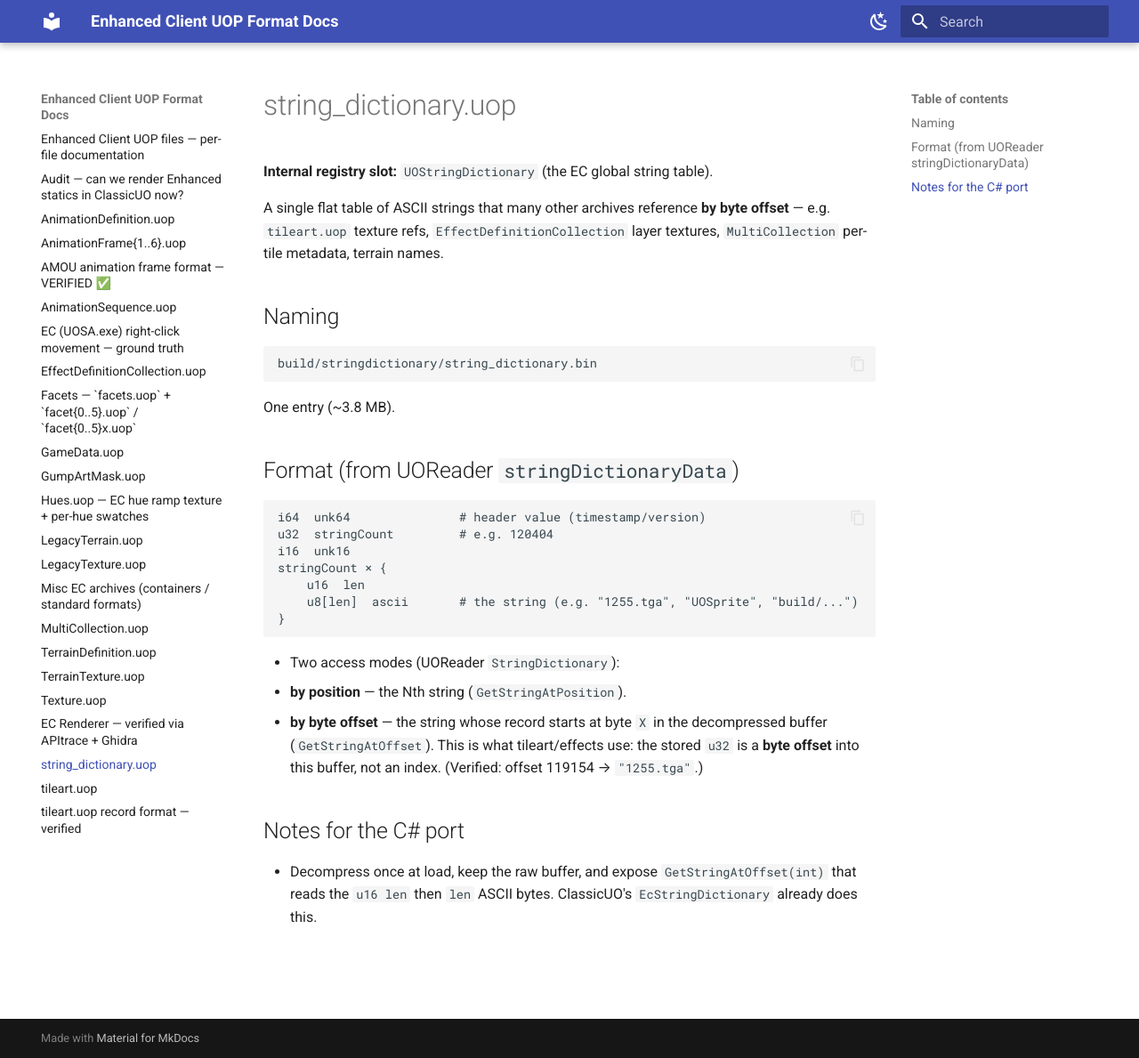
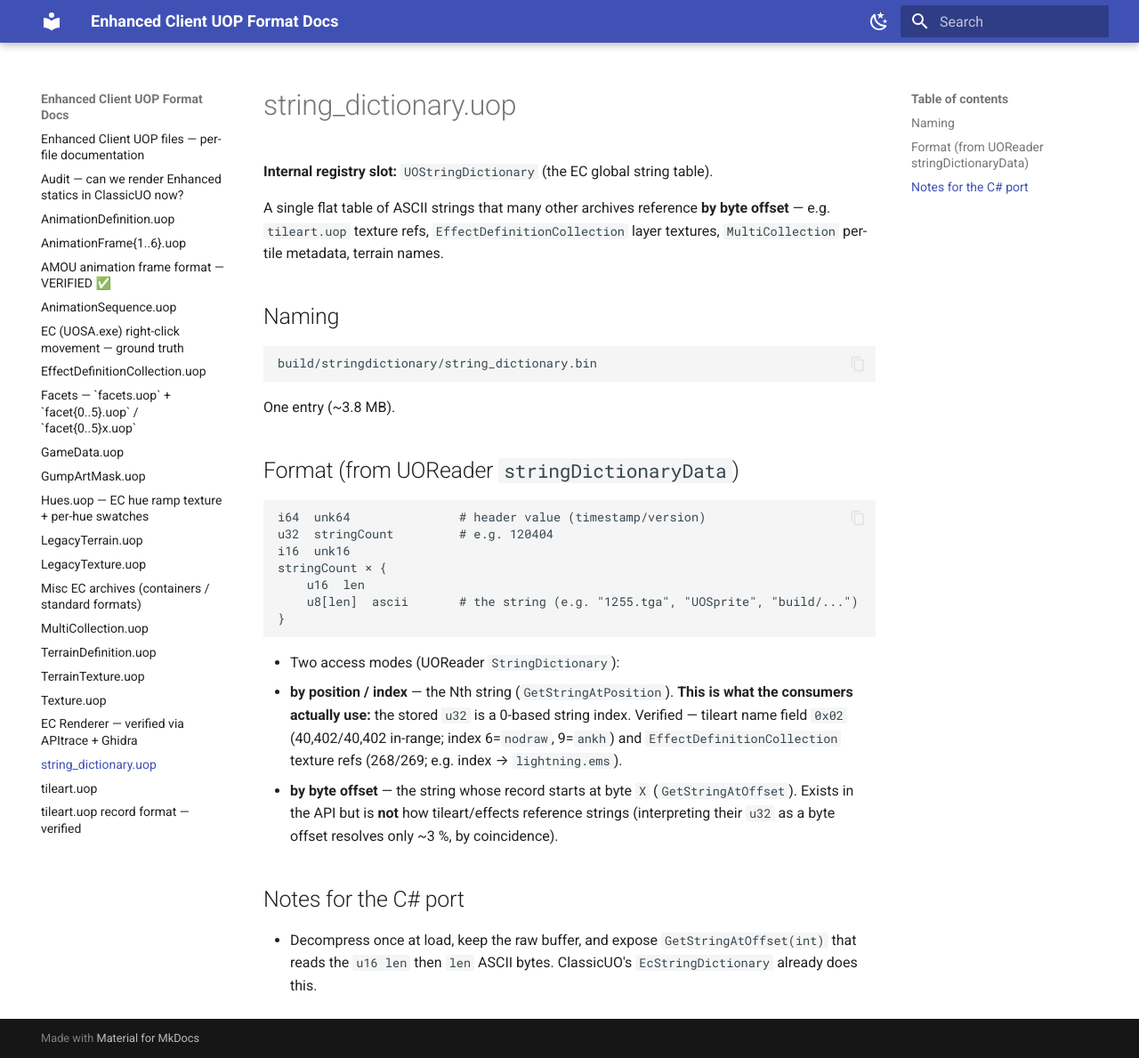
Before and after one commit to KonssnoK/UO-unity_playground, an MkDocs documentation site: the page built from docs/string_dictionary.md, in a window 1280 px wide and 1189 px high. Shown: the whole window at 89% size. Built offline with MkDocs 1.6.1 and Material for MkDocs 9.7.7, drawn with Linux system fonts in a browser that asks for light colours.

Commit message:
[docs] Fix string-dictionary refs: INDEX not byte offset
Validated: tileart name field 0x02 and EffectDefinitionCollection texture
refs are string-dictionary INDICES (GetStringAtPosition), not byte offsets.
- tileart 0x02: 40402/40402 in-range as index (6=nodraw, 9=ankh); only
  1080 as byte offset (coincidence).
- EffectDef: 268/269 as index -> .ems/.nif effect names; the earlier
  "offset 119154 -> 1255.tga" was a coincidental byte-offset hit.
Also validated 0x18 OldId: 100% of 2432 remapped values are valid CC tile ids.

````diff
--- a/docs/string_dictionary.md
+++ b/docs/string_dictionary.md
@@ -27,11 +27,15 @@ stringCount × {
 ```
 
 - Two access modes (UOReader `StringDictionary`):
-  - **by position** — the Nth string (`GetStringAtPosition`).
-  - **by byte offset** — the string whose record starts at byte `X` in the
-    decompressed buffer (`GetStringAtOffset`). This is what tileart/effects use:
-    the stored `u32` is a **byte offset** into this buffer, not an index.
-    (Verified: offset 119154 → `"1255.tga"`.)
+  - **by position / index** — the Nth string (`GetStringAtPosition`). **This is
+    what the consumers actually use:** the stored `u32` is a 0-based string
+    index. Verified — tileart name field `0x02` (40,402/40,402 in-range; index
+    6=`nodraw`, 9=`ankh`) and `EffectDefinitionCollection` texture refs
+    (268/269; e.g. index → `lightning.ems`).
+  - **by byte offset** — the string whose record starts at byte `X`
+    (`GetStringAtOffset`). Exists in the API but is **not** how tileart/effects
+    reference strings (interpreting their `u32` as a byte offset resolves only
+    ~3 %, by coincidence).
 
 ## Notes for the C# port
 
````
Also changed, not shown: docs/EffectDefinitionCollection.md (+6 -4 lines), docs/tileart_VERIFIED.md (+1 -1 lines).
